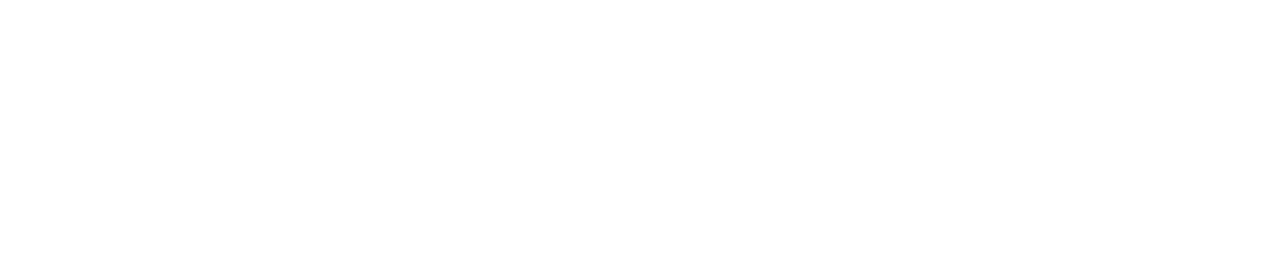
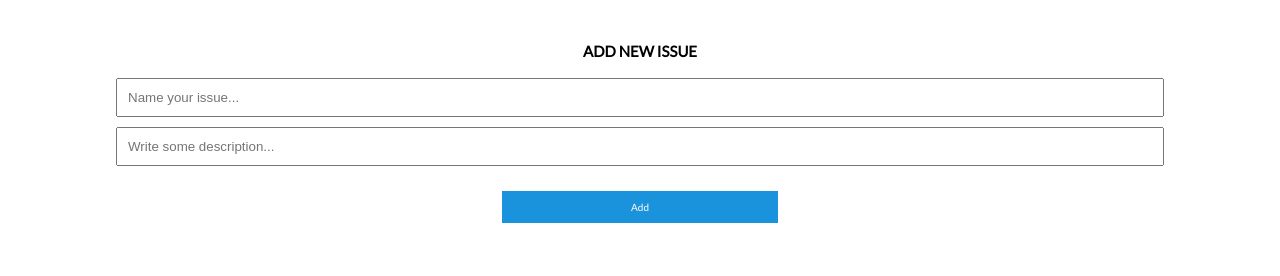
Before and after one commit to Michal83/trackman, a React app: page / in a window 1280 px wide. Built offline with nearby package versions, Linux system fonts and the light colour scheme.

Commit message:
// issue creator

```diff
--- a/public/index.html
+++ b/public/index.html
@@ -4,6 +4,7 @@
   <meta charset="UTF-8">
   <meta name="viewport" content="width=device-width, initial-scale=1.0">
   <meta http-equiv="X-UA-Compatible" content="ie=edge">
+  <link href="https://fonts.googleapis.com/css?family=Lato" rel="stylesheet">
   <title>trackman</title>
 </head>
 <body>
--- a/src/App/App.css
+++ b/src/App/App.css
@@ -0,0 +1,6 @@
+.main {
+  display: flex;
+  flex-direction: column;
+  align-items: center;
+  padding: 3rem;
+}
--- a/src/App/App.js
+++ b/src/App/App.js
@@ -1,10 +1,51 @@
 import React, { Component } from 'react';
+import IssueCreator from '../components/IssueCreator/IssueCreator';
+
+import states from '../businessLogic/states';
 import './App.css';
 
 class App extends Component {
+  constructor(props) {
+    super(props);
+    this.state = {
+      issues: [],
+      currentIssue: {
+        title: '',
+        description: '',
+        state: ''
+      }
+    };
+
+    this.handleNewIssue = this.handleNewIssue.bind(this);
+    this.addCurrentIssue = this.addCurrentIssue.bind(this);
+    this.canAddIssue = this.canAddIssue.bind(this);
+  }
+
+  handleNewIssue(e) {
+    let currentIssue = {...this.state.currentIssue};
+    currentIssue[e.target.name] = e.target.value;
+    this.setState({currentIssue});
+  }
+
+  addCurrentIssue() {
+    let currentIssue = {...this.state.currentIssue};
+    let issues = [...this.state.issues];
+    if (this.canAddIssue(currentIssue)) {
+      currentIssue.state = states.OPEN;
+      issues.push(currentIssue);
+      this.setState({issues});
+    }
+  }
+
+  canAddIssue(issue) {
+    return issue.title != '' && issue.description != '';
+  }
+
   render() {
     return (
-      <div></div>
+      <section className="main">
+        <IssueCreator handleNewIssue={(e) => this.handleNewIssue(e)} addCurrentIssue={this.addCurrentIssue} />
+      </section>
     );
   }
 }
--- /dev/null
+++ b/src/businessLogic/states.js
@@ -0,0 +1,7 @@
+const states = {
+  OPEN: 'Open',
+  PENDING: 'Pending',
+  CLOSED: 'Closed'
+}
+
+export default states;
--- /dev/null
+++ b/src/components/IssueCreator/IssueCreator.css
@@ -0,0 +1,29 @@
+.issue-creator {
+  text-align: center;
+  display: flex;
+  flex-direction: column;
+  align-items: center;
+}
+
+.issue-creator__caption {
+  text-transform: uppercase;
+}
+
+.issue-creator__title,
+.issue-creator__description {
+  width: 80vw;
+  padding: 1rem;
+  margin: .5rem;
+}
+
+.issue-creator__btn {
+  margin: 2rem;
+  padding: 1rem;
+  color: #fff;
+  background-color: #1b92dc;
+  width: 20vw;
+}
+
+.issue-creator__btn:hover {
+  background-color: #3ca7e9;
+}
--- /dev/null
+++ b/src/components/IssueCreator/IssueCreator.js
@@ -0,0 +1,15 @@
+import React from 'react';
+import './IssueCreator.css';
+
+const IssueCreator = ({ handleNewIssue, addCurrentIssue }) => {
+  return (
+    <div className="issue-creator">
+      <h1 className="issue-creator__caption">Add new issue</h1>
+      <input type="text" className="issue-creator__title" name="title" placeholder="Name your issue..." onInput={handleNewIssue}/>
+      <input type="text" className="issue-creator__description" name="description" placeholder="Write some description..." onInput={handleNewIssue} />
+      <div className="btn issue-creator__btn" onClick={addCurrentIssue}>Add</div>
+    </div>
+  );
+}
+
+export default IssueCreator;
--- a/src/index.css
+++ b/src/index.css
@@ -0,0 +1,14 @@
+html {
+  font-family: 'Lato', sans-serif;
+  font-size: 62.5%;
+}
+
+body {
+  margin: 0;
+  padding: 0;
+  box-sizing: border-box;
+}
+
+.btn:hover {
+  cursor: pointer;
+}
```
